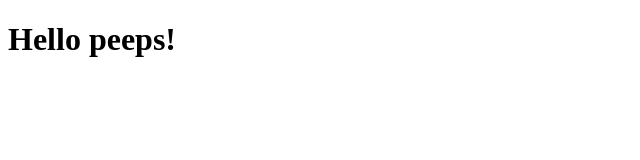
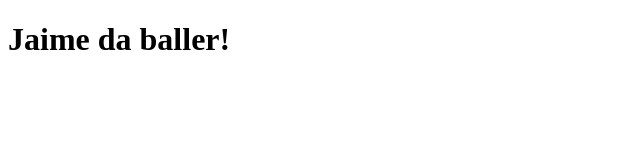
Before and after one commit to Kuuchan/web-server, a website: page public/index.html in a window 1280 px wide. Shown: the whole page, without its empty margins (0-640 px from the left). Drawn offline with Linux system fonts and the light colour scheme.

Commit message:
Update index.html

```diff
--- a/public/index.html
+++ b/public/index.html
@@ -5,6 +5,6 @@
         <title>Title</title>
     </head>
     <body>
-        <h1>Hello peeps!</h1>
+        <h1>Jaime da baller!</h1>
     </body>
 </html>
```
